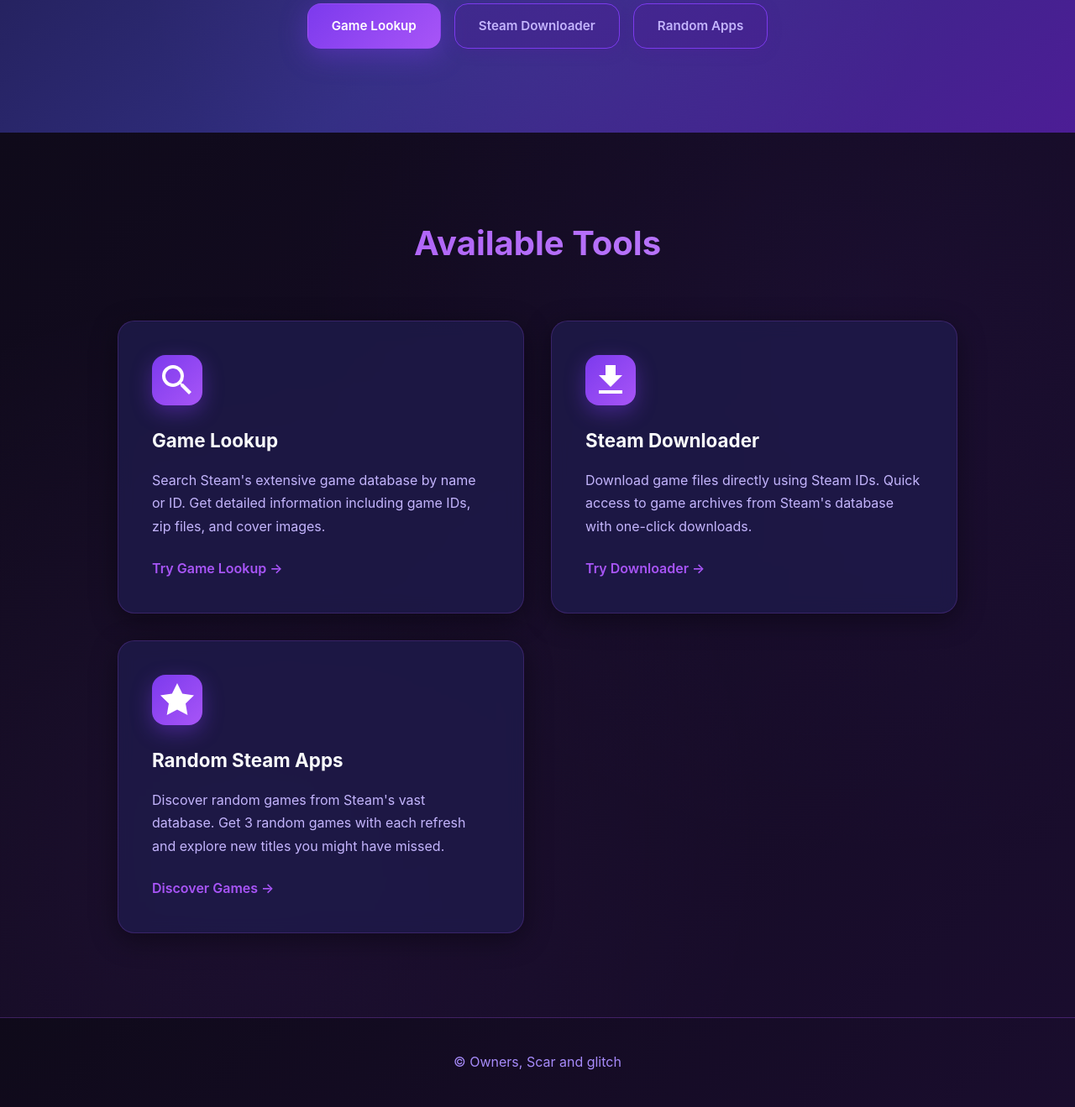
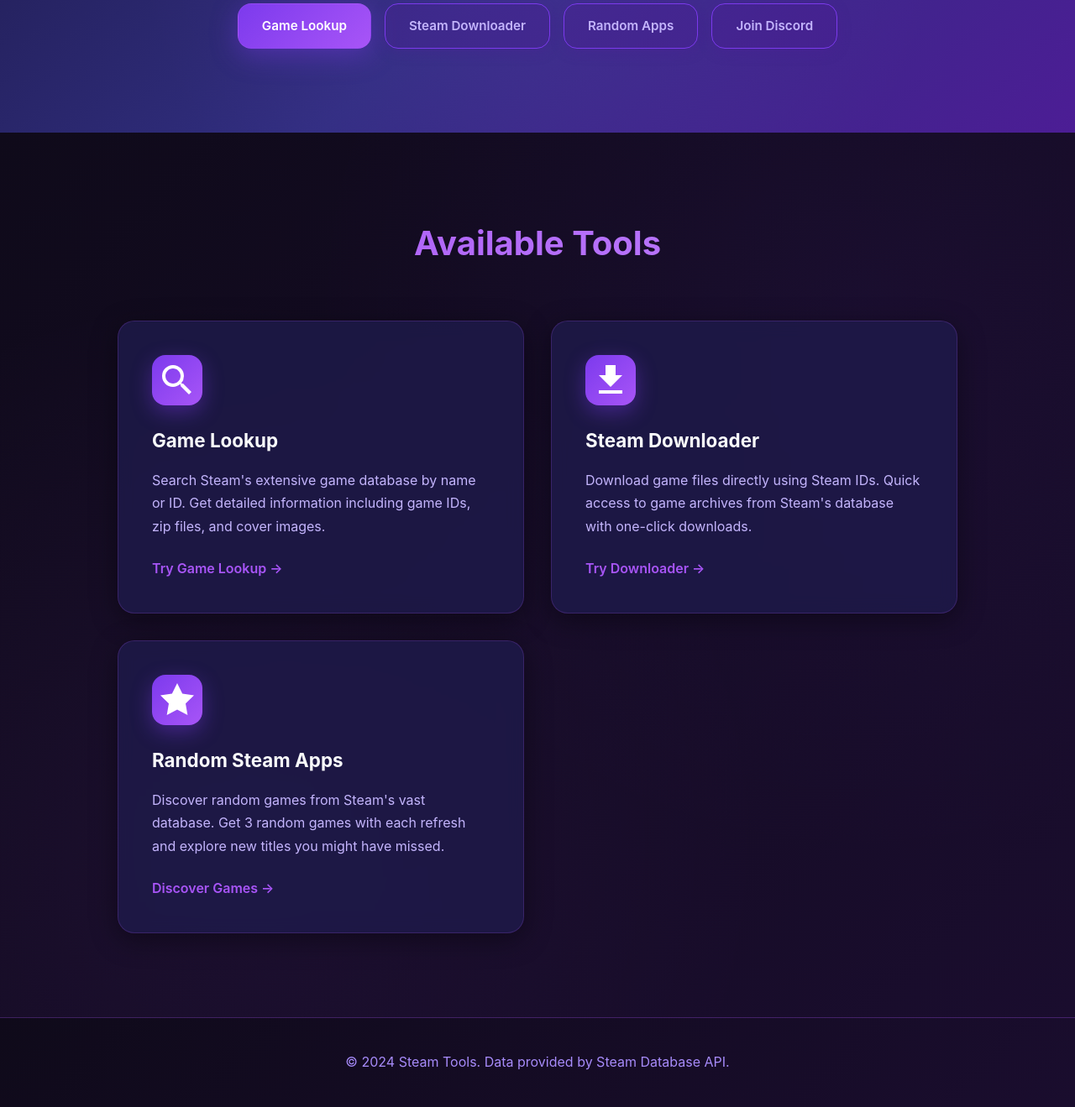
Before and after one commit to Ckc3/Steam, a plain HTML site: page index.html in a window 1280 px wide. Shown: the part 425-1744 px from the top of the page at 84% size. Drawn offline with Linux system fonts and the light colour scheme.

Commit message:
Update index.html

```diff
--- a/index.html
+++ b/index.html
@@ -36,6 +36,7 @@
         <a href="game-lookup.html" class="btn btn-primary">Game Lookup</a>
         <a href="downloader.html" class="btn btn-secondary">Steam Downloader</a>
         <a href="steam-apps.html" class="btn btn-secondary">Random Apps</a>
+        <a href="https://discord.gg/z5pStnyud3" target="_blank" class="btn btn-secondary">Join Discord</a>
       </div>
     </div>
   </div>
@@ -82,7 +83,7 @@
 
   <footer class="footer">
     <div class="container">
-      <p>&copy; Owners, Scar and glitch</p>
+      <p>&copy; 2024 Steam Tools. Data provided by Steam Database API.</p>
     </div>
   </footer>
 </body>
```
